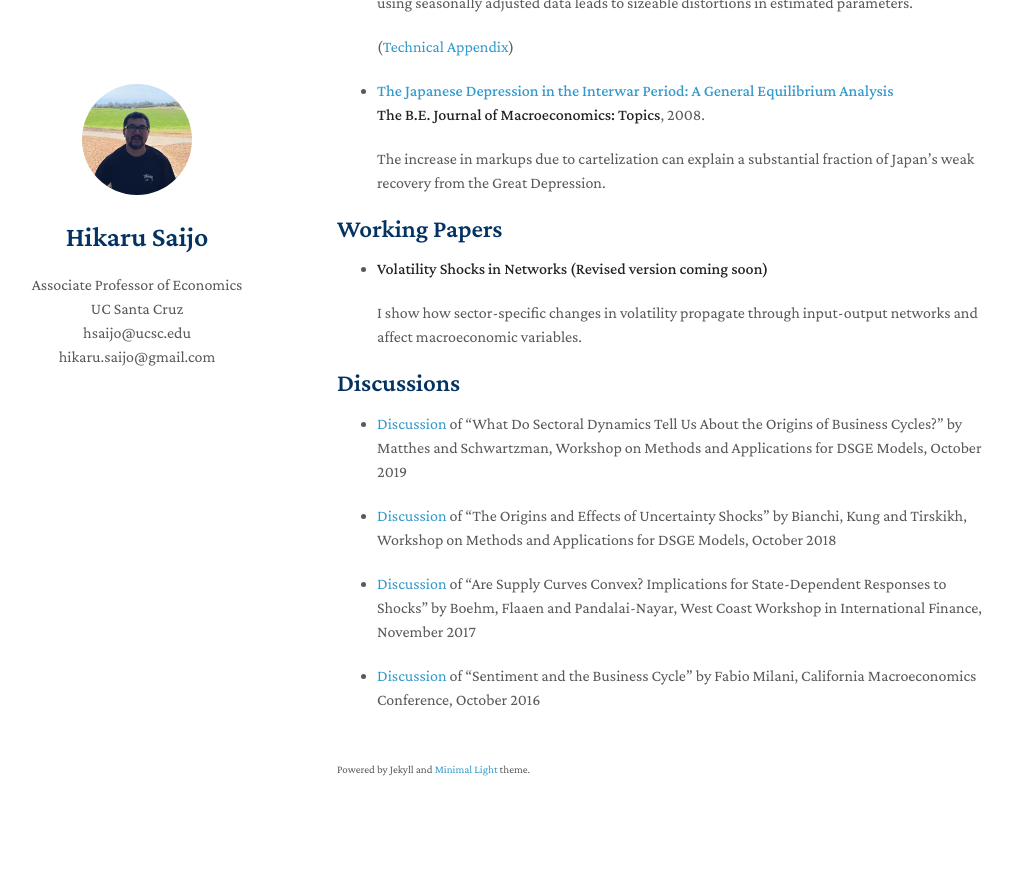
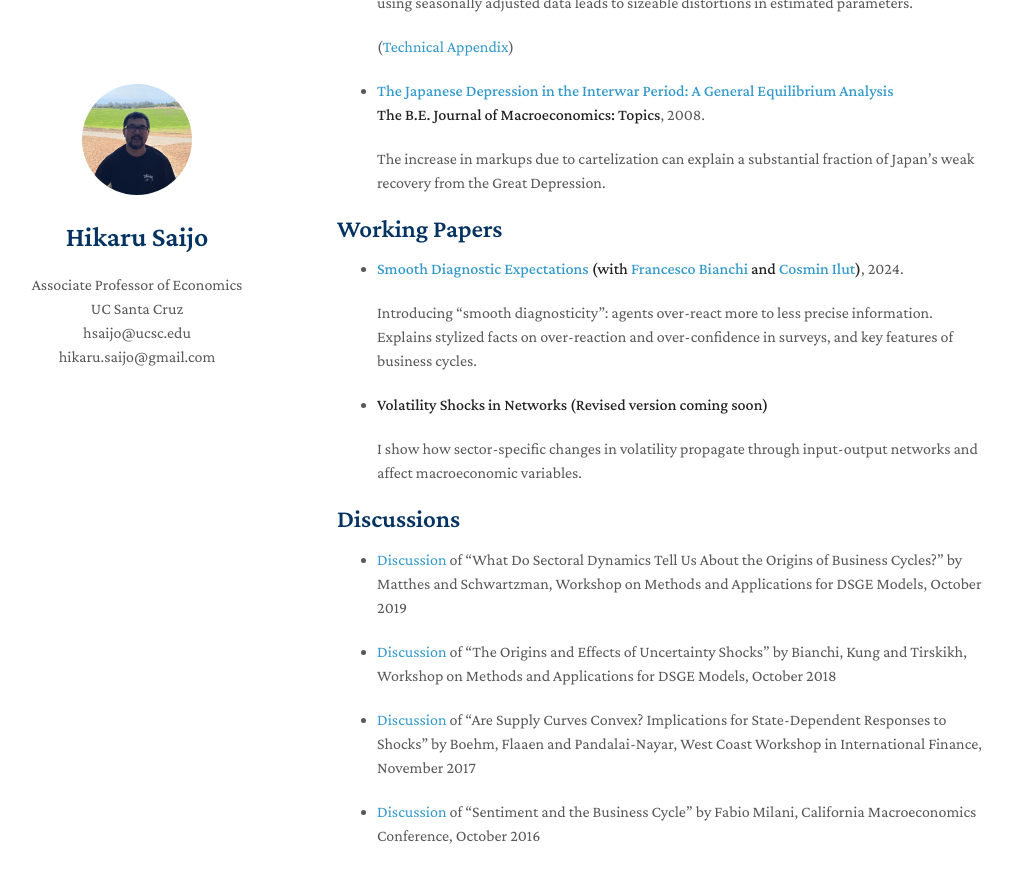
Before and after one commit to hsaijo/hsaijo.github.io, a Jekyll site: the page built from index.md, in a window 1280 px wide and 900 px high, scrolled down 1276 px. Shown: the top 883 px of the window, without its empty margins (133-1146 px from the left). Built offline with Jekyll 4.4.1, drawn with Linux system fonts in a browser that asks for light colours; nearby versions of some CDN libraries; a style sheet for code colours, icons or effects is not loaded; before the commit the page ends 2126 px from its top, so only the background shows below that.

Commit message:
Update index.md

```diff
--- a/index.md
+++ b/index.md
@@ -64,6 +64,11 @@ Pronunciation: He-Ka-Ru Sigh-Joe (Ka as in Kamala)
 
 ## Working Papers
 
+* **[Smooth Diagnostic Expectations](http://hsaijo.github.io/files/BIS.pdf) (with [Francesco Bianchi](https://sites.google.com/view/francescobianchi/home) and [Cosmin Ilut](https://sites.google.com/site/cosminilut/))**, 2024.
+
+
+  Introducing "smooth diagnosticity": agents over-react more to less precise information. Explains stylized facts on over-reaction and over-confidence in surveys, and key features of business cycles.
+
 * **Volatility Shocks in Networks (Revised version coming soon)**
 
   I show how sector-specific changes in volatility propagate through input-output networks and affect macroeconomic variables.
```
